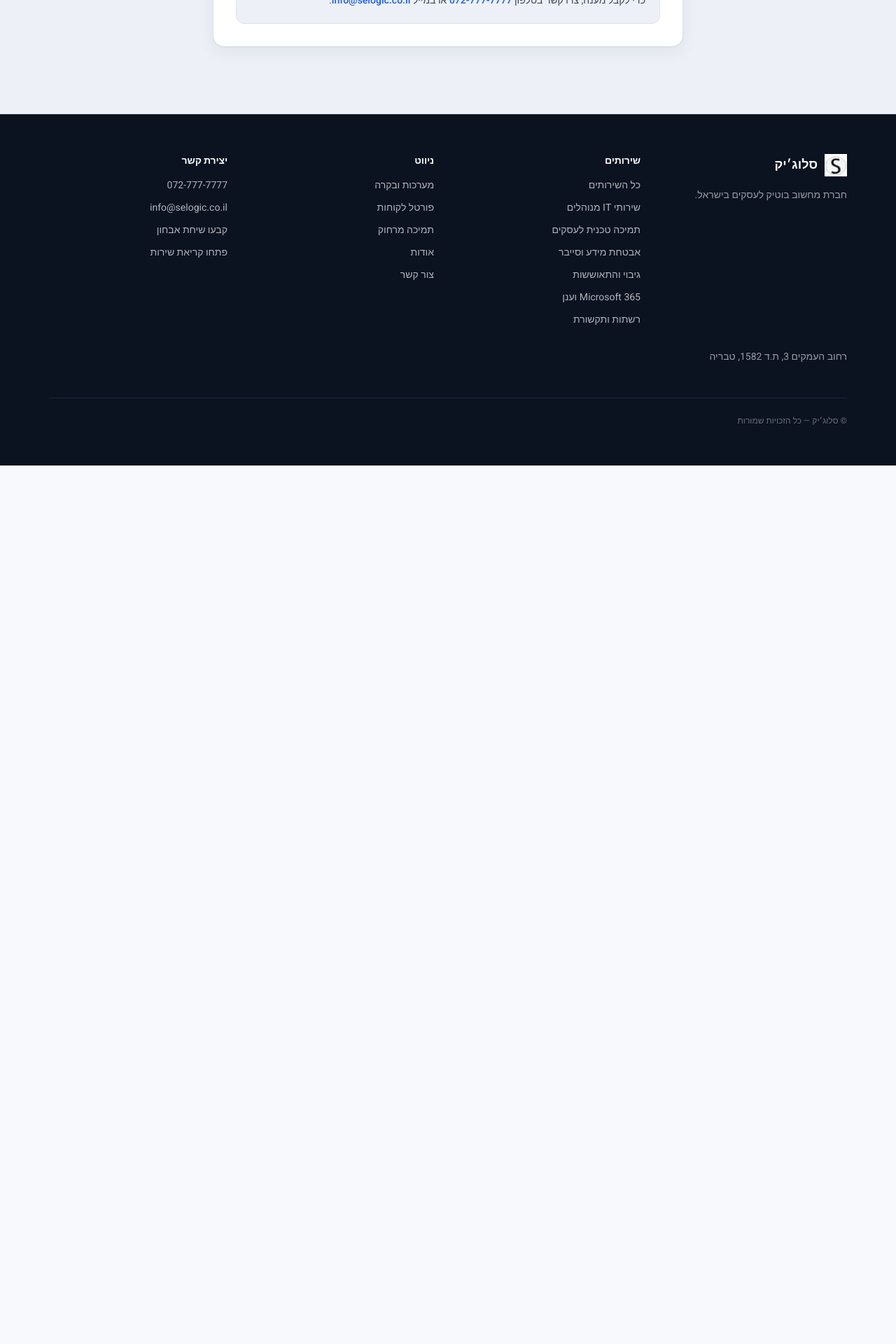
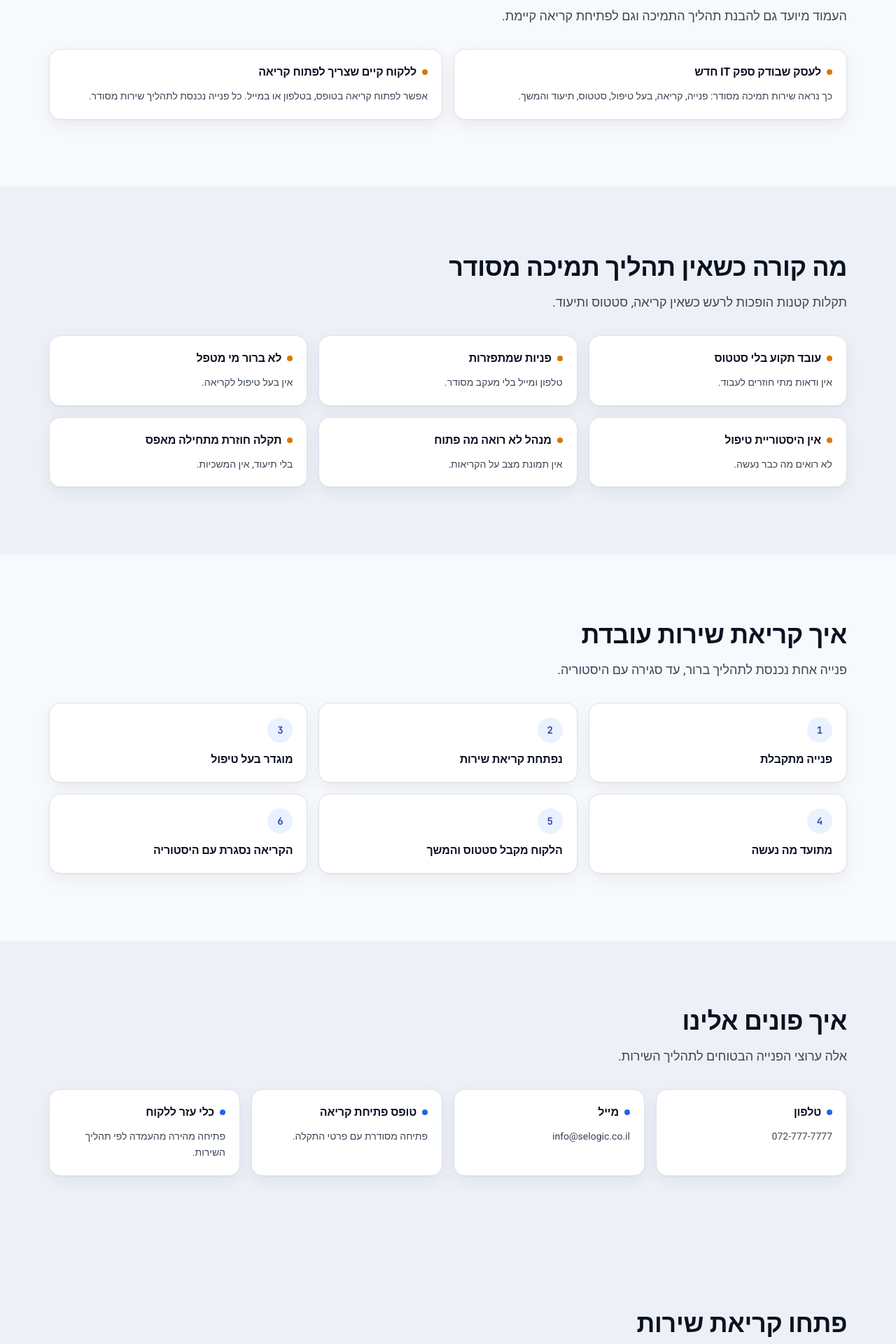
Before and after one commit to doron10-dev/selogic-website, a Next.js app: page /technical-support in a window 1280 px wide. Shown: the part 640-2560 px from the top of the page at 70% size. Before the commit the page ends 1305 px from the top, so only its background shows below. Built offline with nearby package versions, Linux system fonts and the light colour scheme.

Commit message:
page: strengthen technical support service flow
Co-authored-by: Cursor <cursoragent@cursor.com>

```diff
--- a/src/app/technical-support/page.tsx
+++ b/src/app/technical-support/page.tsx
@@ -1,7 +1,10 @@
 "use client";
 
 import { useRef, useState } from "react";
-import { Section } from "@/components/section";
+import { Button } from "@/components/button";
+import { PageFaq } from "@/components/page-faq";
+import { PageFinalCta } from "@/components/page-final-cta";
+import { Section, SectionHeading } from "@/components/section";
 import { StatusDot } from "@/components/status-dot";
 import {
   FormErrorNotice,
@@ -10,9 +13,84 @@ import {
   FormSuccessNotice,
 } from "@/components/form-notices";
 import { useFormsOperational } from "@/hooks/use-forms-operational";
-import { formErrorMessage } from "@/data/contact";
+import { contactDetails, formErrorMessage, siteUrls } from "@/data/contact";
 
 const priorities = ["נמוכה", "רגילה", "גבוהה", "דחוף"] as const;
+
+const audienceCards = [
+  {
+    title: "לעסק שבודק ספק IT חדש",
+    body: "כך נראה שירות תמיכה מסודר: פנייה, קריאה, בעל טיפול, סטטוס, תיעוד והמשך.",
+  },
+  {
+    title: "ללקוח קיים שצריך לפתוח קריאה",
+    body: "אפשר לפתוח קריאה בטופס, בטלפון או במייל. כל פנייה נכנסת לתהליך שירות מסודר.",
+  },
+];
+
+const painPoints = [
+  { title: "עובד תקוע בלי סטטוס", body: "אין ודאות מתי חוזרים לעבוד." },
+  { title: "פניות שמתפזרות", body: "טלפון ומייל בלי מעקב מסודר." },
+  { title: "לא ברור מי מטפל", body: "אין בעל טיפול לקריאה." },
+  { title: "אין היסטוריית טיפול", body: "לא רואים מה כבר נעשה." },
+  { title: "מנהל לא רואה מה פתוח", body: "אין תמונת מצב על הקריאות." },
+  { title: "תקלה חוזרת מתחילה מאפס", body: "בלי תיעוד, אין המשכיות." },
+];
+
+const supportSteps = [
+  "פנייה מתקבלת",
+  "נפתחת קריאת שירות",
+  "מוגדר בעל טיפול",
+  "מתועד מה נעשה",
+  "הלקוח מקבל סטטוס והמשך",
+  "הקריאה נסגרת עם היסטוריה",
+];
+
+const requestChannels = [
+  {
+    title: "טלפון",
+    body: contactDetails.phone,
+    href: contactDetails.phoneHref,
+  },
+  {
+    title: "מייל",
+    body: contactDetails.email,
+    href: `mailto:${contactDetails.email}`,
+  },
+  {
+    title: "טופס פתיחת קריאה",
+    body: "פתיחה מסודרת עם פרטי התקלה.",
+    href: "#support-form",
+  },
+  {
+    title: "כלי עזר ללקוח",
+    body: "פתיחה מהירה מהעמדה לפי תהליך השירות.",
+    href: siteUrls.clientPortal,
+  },
+];
+
+const supportFaq = [
+  {
+    q: "איך פותחים קריאת שירות?",
+    a: "בטופס בעמוד הזה, בטלפון או במייל. כל פנייה נכנסת לתהליך שירות מסודר.",
+  },
+  {
+    q: "מה קורה אם הטופס לא פעיל?",
+    a: "מוצגת הודעת fallback עם טלפון ומייל, כדי שאפשר יהיה לפנות בלי שליחה אוטומטית.",
+  },
+  {
+    q: "האם אפשר לפנות בטלפון או במייל?",
+    a: "כן. גם פנייה בטלפון או במייל נכנסת לתהליך שירות עם סטטוס ותיעוד.",
+  },
+  {
+    q: "מה קורה אחרי פתיחת הקריאה?",
+    a: "הקריאה נכנסת לטיפול, מוגדר בעל טיפול, הפעולות מתועדות והסטטוס מתעדכן לפי תהליך השירות.",
+  },
+  {
+    q: "האם מנהל יכול לראות את סטטוס הקריאות?",
+    a: "כן. בפורטל הלקוח ניתן לראות מה פתוח, מה בטיפול ומה ההמשך.",
+  },
+];
 
 type SubmitState = "idle" | "submitting" | "success" | "error";
 
@@ -93,15 +171,94 @@ export default function TechnicalSupportPage() {
             תמיכה טכנית
           </span>
           <h1 className="max-w-3xl text-3xl font-extrabold leading-tight text-slate-ink sm:text-4xl md:text-5xl">
-            פתחו קריאת שירות
+            תמיכה טכנית מסודרת לעסקים
           </h1>
           <p className="mt-5 max-w-2xl text-base leading-relaxed text-slate-body sm:text-lg">
-            כל פנייה הופכת לקריאה עם סטטוס, בעל טיפול ותיעוד. מלאו את הפרטים — או פנו במייל ובטלפון.
+            כל פנייה הופכת לקריאה עם סטטוס, בעל טיפול ותיעוד. לקוח קיים יכול לפתוח קריאה, ועסק שבודק ספק IT יכול לראות איך תהליך התמיכה עובד.
           </p>
+          <div className="mt-8 flex flex-wrap gap-3">
+            <Button href="#support-form" variant="primary">
+              פתחו קריאת שירות
+            </Button>
+            <Button href="#support-process" variant="secondary">
+              איך עובד תהליך התמיכה
+            </Button>
+            <Button href={siteUrls.contactDiagnosis} variant="secondary">
+              קבעו שיחת אבחון
+            </Button>
+          </div>
         </div>
       </section>
 
+      <Section tone="paper">
+        <SectionHeading
+          title="שני מסלולים באותו עמוד"
+          body="העמוד מיועד גם להבנת תהליך התמיכה וגם לפתיחת קריאה קיימת."
+        />
+        <div className="mt-8 grid gap-4 md:grid-cols-2">
+          {audienceCards.map((card) => (
+            <InfoCard key={card.title} title={card.title} body={card.body} />
+          ))}
+        </div>
+      </Section>
+
       <Section tone="mute">
+        <SectionHeading
+          title="מה קורה כשאין תהליך תמיכה מסודר"
+          body="תקלות קטנות הופכות לרעש כשאין קריאה, סטטוס ותיעוד."
+        />
+        <div className="mt-8 grid gap-4 sm:grid-cols-2 lg:grid-cols-3">
+          {painPoints.map((point) => (
+            <InfoCard key={point.title} title={point.title} body={point.body} />
+          ))}
+        </div>
+      </Section>
+
+      <Section id="support-process" tone="paper">
+        <SectionHeading
+          title="איך קריאת שירות עובדת"
+          body="פנייה אחת נכנסת לתהליך ברור, עד סגירה עם היסטוריה."
+        />
+        <ol className="mt-8 grid gap-4 sm:grid-cols-2 lg:grid-cols-3">
+          {supportSteps.map((step, index) => (
+            <li key={step} className="rounded-card border border-slate-line bg-white p-5 shadow-card">
+              <span className="flex h-9 w-9 items-center justify-center rounded-full bg-signal-soft font-mono text-sm font-bold text-signal-ink">
+                {index + 1}
+              </span>
+              <h3 className="mt-3 text-base font-bold text-slate-ink">{step}</h3>
+            </li>
+          ))}
+        </ol>
+      </Section>
+
+      <Section tone="mute">
+        <SectionHeading
+          title="איך פונים אלינו"
+          body="אלה ערוצי הפנייה הבטוחים לתהליך השירות."
+        />
+        <div className="mt-8 grid gap-4 sm:grid-cols-2 lg:grid-cols-4">
+          {requestChannels.map((channel) => (
+            <a
+              key={channel.title}
+              href={channel.href}
+              className="group rounded-card border border-slate-line bg-white p-5 shadow-card transition-colors hover:border-signal/40"
+            >
+              <div className="mb-3 flex items-center gap-2">
+                <StatusDot kind="open" />
+                <h3 className="text-base font-bold text-slate-ink group-hover:text-signal">{channel.title}</h3>
+              </div>
+              <p className="text-sm leading-relaxed text-slate-body">{channel.body}</p>
+            </a>
+          ))}
+        </div>
+      </Section>
+
+      <Section tone="mute">
+        <div id="support-form" className="scroll-mt-24" />
+        <SectionHeading
+          title="פתחו קריאת שירות"
+          body="הטופס נשאר הפעולה המרכזית ללקוחות קיימים. אם השליחה אינה פעילה, תוצג הודעת fallback עם פרטי קשר."
+        />
         <div className="mx-auto min-w-0 max-w-2xl rounded-card border border-slate-line bg-white p-6 shadow-card sm:p-8">
           {submitState === "success" ? (
             <FormSuccessNotice kind="support" />
@@ -195,7 +352,56 @@ export default function TechnicalSupportPage() {
           )}
         </div>
       </Section>
+
+      <Section tone="paper">
+        <SectionHeading title="מה קורה אחרי פתיחת הקריאה" />
+        <div className="mt-6 max-w-3xl rounded-card border border-slate-line bg-white p-6 shadow-card">
+          <p className="text-base leading-relaxed text-slate-body">
+            לאחר פתיחת הקריאה, היא נכנסת לתהליך טיפול. לפי סוג הקריאה יוגדר בעל טיפול, יתועדו הפעולות, והסטטוס יתעדכן לפי תהליך השירות.
+          </p>
+        </div>
+      </Section>
+
+      <Section tone="ink">
+        <div className="grid gap-8 lg:grid-cols-[1fr_0.75fr] lg:items-center">
+          <SectionHeading
+            title="סטטוס, תיעוד ופורטל לקוחות"
+            body="קריאת שירות היא לא רק הודעה. היא כוללת סטטוס, בעל טיפול, תיעוד והיסטוריה. בפורטל הלקוח ניתן לראות מה פתוח, מה בטיפול ומה ההמשך."
+            invert
+          />
+          <div className="rounded-card border border-ink-line bg-ink-soft p-6">
+            <Button href={siteUrls.clientPortal} variant="ghost" className="w-full">
+              ראו פורטל לקוחות
+            </Button>
+          </div>
+        </div>
+      </Section>
+
+      <PageFaq title="שאלות נפוצות" body="תשובות קצרות על פתיחת קריאה ותהליך התמיכה." items={supportFaq} />
+
+      <PageFinalCta
+        title="צריכים לפתוח קריאה או לבדוק את תהליך התמיכה?"
+        body="לקוחות קיימים יכולים לפתוח קריאה. עסקים שבודקים ספק IT יכולים להתחיל בשיחת אבחון."
+        primary={{ label: "פתחו קריאת שירות", href: "#support-form", sub: "המסלול המהיר ללקוחות קיימים." }}
+        secondary={{
+          label: "קבעו שיחת אבחון",
+          href: siteUrls.contactDiagnosis,
+          sub: "מתאים לעסק שבודק שירות IT מסודר.",
+        }}
+      />
     </>
+  );
+}
+
+function InfoCard({ title, body }: { title: string; body: string }) {
+  return (
+    <div className="rounded-card border border-slate-line bg-white p-5 shadow-card">
+      <div className="mb-3 flex items-center gap-2">
+        <StatusDot kind="progress" />
+        <h3 className="text-base font-bold text-slate-ink">{title}</h3>
+      </div>
+      <p className="text-sm leading-relaxed text-slate-body">{body}</p>
+    </div>
   );
 }
 
```
